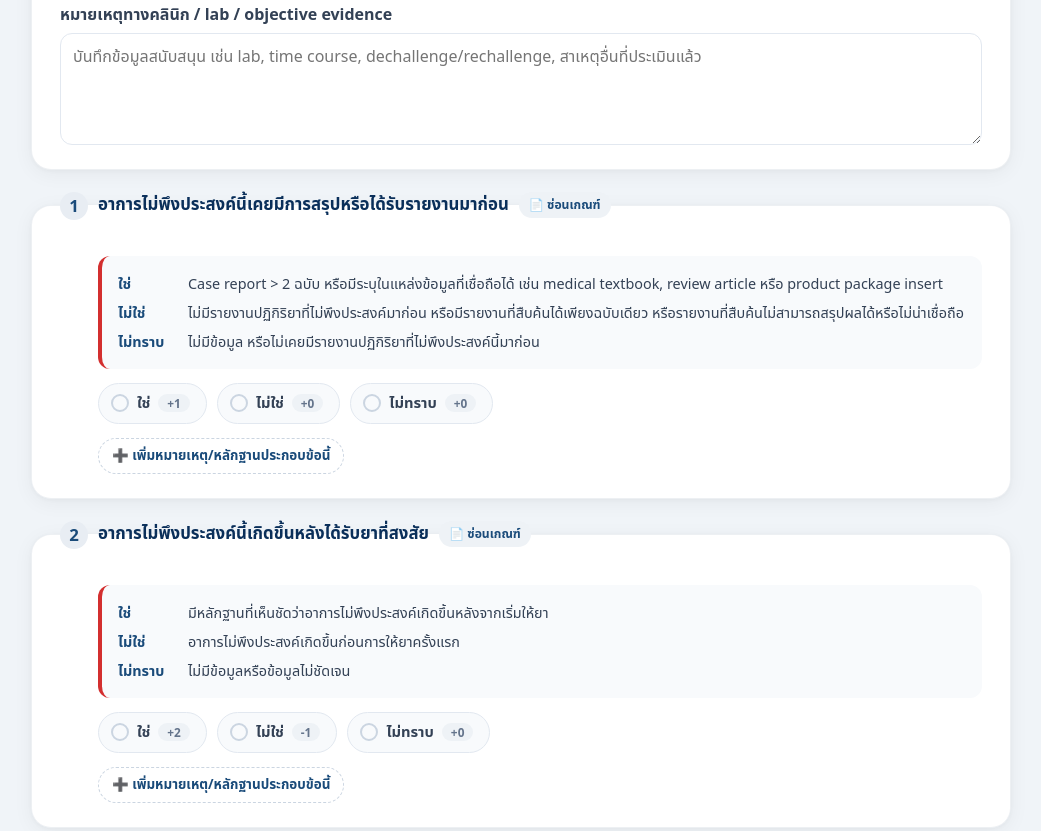
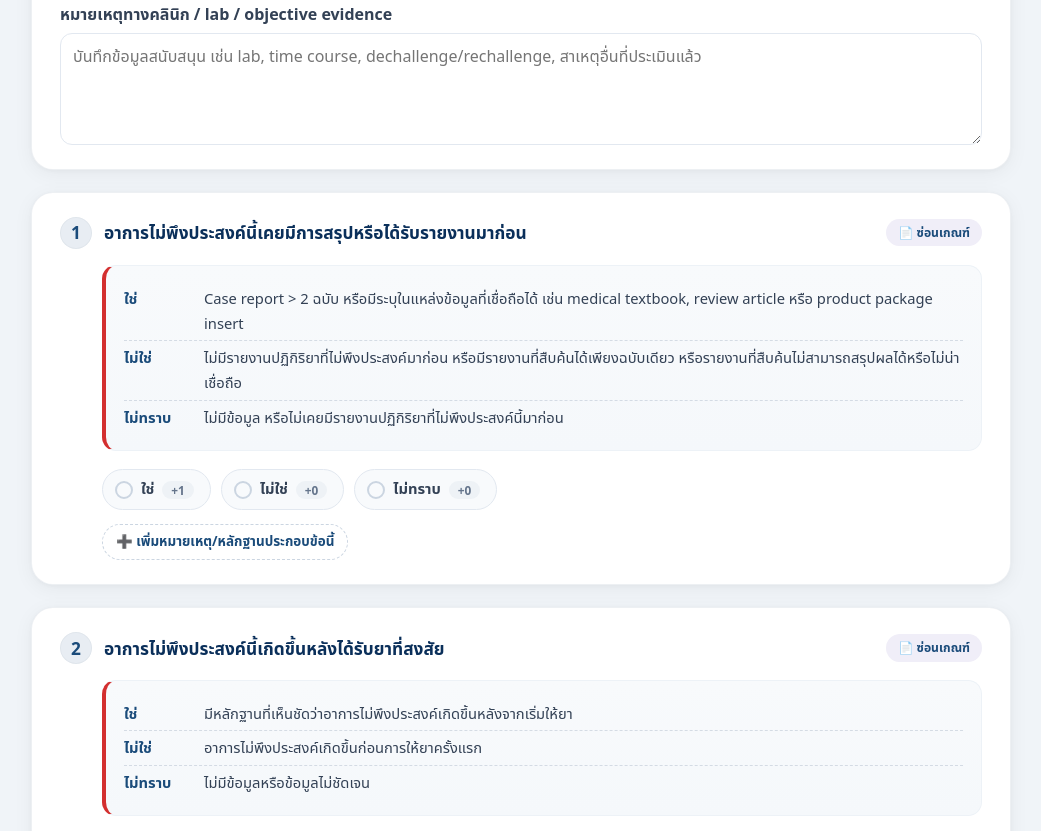
Before and after one commit to juipharmacist65/Naranjo_ADR_Probability_Scale, a plain HTML site: page index.html in a window 1280 px wide. Shown: the part 584-1415 px from the top of the page, without its empty margins (119-1160 px from the left). Drawn offline with Linux system fonts and the light colour scheme.

Commit message:
Add files via upload

```diff
--- a/styles.css
+++ b/styles.css
@@ -8,6 +8,7 @@
   --muted: #64748b;
   --border: #e2e8f0;
   --soft: #f8fafc;
+  --soft-blue: #eef4fb;
 }
 
 *, *::before, *::after { box-sizing: border-box; margin: 0; padding: 0; }
@@ -57,46 +58,173 @@ body {
   color: #fff;
 }
 .badge, .app-header .sub span {
-  display: inline-block; background: rgba(255,255,255,.16); color: #fff;
-  padding: 4px 14px; border-radius: 999px; border-left: 3px solid var(--danger);
+  display: inline-block;
+  background: rgba(255,255,255,.16);
+  color: #fff;
+  padding: 4px 14px;
+  border-radius: 999px;
+  border-left: 3px solid var(--danger);
 }
 .badge { font-size: .78rem; font-weight: 700; margin-bottom: 6px; }
 h1 { font-size: clamp(1.45rem, 4vw, 2rem); line-height: 1.2; }
 .sub { margin-top: 4px; opacity: .94; line-height: 1.6; }
+
 .card, .result-section {
-  background: var(--card); border-radius: 20px; padding: 24px 28px; margin-bottom: 22px;
+  background: var(--card);
+  border-radius: 22px;
+  padding: 24px 28px;
+  margin-bottom: 22px;
   border: 1px solid rgba(10,47,90,.07);
   box-shadow: 0 4px 20px rgba(0,0,0,.05), 0 1px 4px rgba(0,0,0,.03);
 }
+
+/* Fieldset/legend fix: keep the question title inside the white card instead of floating on the border. */
+fieldset.card {
+  min-inline-size: 0;
+  border-color: rgba(10,47,90,.07);
+}
+fieldset.card::after {
+  content: "";
+  display: block;
+  clear: both;
+}
+
 .section-title, .card-title { color: var(--primary); font-weight: 750; }
 .section-title { font-size: 1.15rem; margin-bottom: 4px; }
 .muted { color: var(--muted); font-size: .88rem; line-height: 1.6; margin-top: 8px; }
 .field-grid { display: grid; grid-template-columns: repeat(2, minmax(0, 1fr)); gap: 14px 18px; margin-top: 18px; }
 label { font-weight: 650; color: #334155; }
 input[type="text"], input[type="date"], textarea {
-  width: 100%; display: block; margin-top: 6px; border: 1.5px solid var(--border); border-radius: 12px;
-  padding: 11px 12px; font: inherit; font-weight: 450; color: var(--text); background: #fff;
+  width: 100%;
+  display: block;
+  margin-top: 6px;
+  border: 1.5px solid var(--border);
+  border-radius: 12px;
+  padding: 11px 12px;
+  font: inherit;
+  font-weight: 450;
+  color: var(--text);
+  background: #fff;
 }
 textarea { resize: vertical; }
 input:focus, textarea:focus { outline: 3px solid rgba(211,47,47,.16); border-color: var(--primary-2); }
 .note-label { display: block; margin-top: 16px; }
-.card-title { font-size: 1.05rem; display: flex; gap: 10px; align-items: flex-start; }
-.q-num { display: inline-flex; align-items: center; justify-content: center; background: #e8edf3; color: var(--primary-2); width: 28px; height: 28px; border-radius: 50%; font-weight: 800; flex: 0 0 auto; }
-.criteria-toggle { margin-left: auto; border: none; background: #eef2f6; border-radius: 999px; padding: 4px 10px; color: var(--primary-2); font: inherit; font-size: .76rem; cursor: pointer; white-space: nowrap; }
-.criteria-toggle:hover { background: #dce3ec; }
-.criteria-box { background: var(--soft); border-left: 4px solid var(--danger); border-radius: 12px; padding: 13px 16px; margin: 12px 0 14px 38px; color: #334155; line-height: 1.6; font-size: .9rem; }
+
+.card-title {
+  float: left;
+  width: 100%;
+  display: grid;
+  grid-template-columns: 34px minmax(0, 1fr) auto;
+  gap: 10px;
+  align-items: center;
+  padding: 0 0 16px;
+  margin: 0;
+  font-size: 1.08rem;
+  line-height: 1.45;
+}
+.card-title > span:not(.q-num) {
+  display: block;
+  min-width: 0;
+  overflow-wrap: anywhere;
+  word-break: break-word;
+}
+.q-num {
+  display: inline-flex;
+  align-items: center;
+  justify-content: center;
+  background: #e8edf3;
+  color: var(--primary-2);
+  width: 32px;
+  height: 32px;
+  border-radius: 50%;
+  font-weight: 850;
+  flex: 0 0 auto;
+  box-shadow: inset 0 0 0 1px rgba(10,47,90,.04);
+}
+.criteria-toggle {
+  justify-self: end;
+  margin-left: 0;
+  border: none;
+  background: #f0eef8;
+  border-radius: 999px;
+  padding: 5px 12px;
+  color: var(--primary-2);
+  font: inherit;
+  font-size: .76rem;
+  font-weight: 750;
+  cursor: pointer;
+  white-space: nowrap;
+}
+.criteria-toggle:hover { background: #e4e0f0; }
+
+.criteria-box {
+  clear: both;
+  background: linear-gradient(180deg, #f8fafc 0%, #f5f8fb 100%);
+  border: 1px solid #edf2f7;
+  border-left: 4px solid var(--danger);
+  border-radius: 14px;
+  padding: 16px 18px;
+  margin: 0 0 16px 42px;
+  color: #334155;
+  line-height: 1.72;
+  font-size: .92rem;
+}
 .criteria-box.closed { display: none; }
-.c-item { display: grid; grid-template-columns: 62px 1fr; gap: 8px; padding: 3px 0; }
-.c-label { color: var(--primary-2); font-weight: 800; }
-.options { display: flex; flex-wrap: wrap; gap: 10px; margin-left: 38px; }
-.options label { display: inline-flex; align-items: center; gap: 8px; background: var(--soft); padding: 8px 16px 8px 12px; border: 1.5px solid var(--border); border-radius: 999px; cursor: pointer; user-select: none; font-size: .92rem; }
+.c-item {
+  display: grid;
+  grid-template-columns: 70px minmax(0, 1fr);
+  gap: 10px;
+  padding: 4px 0;
+  align-items: start;
+}
+.c-item + .c-item { border-top: 1px dashed rgba(148,163,184,.35); }
+.c-label {
+  color: var(--primary-2);
+  font-weight: 850;
+  white-space: nowrap;
+}
+
+.options {
+  display: flex;
+  flex-wrap: wrap;
+  gap: 10px;
+  margin-left: 42px;
+  padding-top: 2px;
+}
+.options label {
+  display: inline-flex;
+  align-items: center;
+  gap: 8px;
+  background: var(--soft);
+  padding: 8px 16px 8px 12px;
+  border: 1.5px solid var(--border);
+  border-radius: 999px;
+  cursor: pointer;
+  user-select: none;
+  font-size: .92rem;
+  min-height: 38px;
+}
 .options label:hover { background: #f1f5f9; border-color: #94a3b8; }
-.options input[type="radio"] { appearance: none; width: 18px; height: 18px; border: 2px solid #cbd5e1; border-radius: 50%; }
-.options input[type="radio"]:checked { border-color: var(--primary); background: var(--primary); box-shadow: inset 0 0 0 4px #fff, 0 0 0 1.5px var(--primary); }
+.options input[type="radio"] {
+  appearance: none;
+  width: 18px;
+  height: 18px;
+  border: 2px solid #cbd5e1;
+  border-radius: 50%;
+  flex: 0 0 auto;
+}
+.options input[type="radio"]:checked {
+  border-color: var(--primary);
+  background: var(--primary);
+  box-shadow: inset 0 0 0 4px #fff, 0 0 0 1.5px var(--primary);
+}
 .options input[type="radio"]:focus-visible, button:focus-visible { outline: 3px solid rgba(211,47,47,.35); outline-offset: 2px; }
 .options label:has(input:checked) { background: #e6edf5; border-color: var(--primary); color: var(--primary); }
 .score-hint { color: var(--muted); background: #eef2f6; border-radius: 999px; padding: 1px 9px; font-weight: 800; font-size: .74rem; }
-.question-note { margin: 14px 0 0 38px; }
+
+.question-note {
+  margin: 14px 0 0 42px;
+}
 .note-toggle {
   border: 1.5px dashed #cbd5e1;
   background: #fff;
@@ -109,10 +237,21 @@ input:focus, textarea:focus { outline: 3px solid rgba(211,47,47,.16); border-col
   padding: 7px 13px;
 }
 .note-toggle:hover { background: #f1f5f9; border-color: var(--primary-2); }
-.question-note-panel { display: block; margin-top: 10px; font-size: .9rem; color: #334155; }
+.question-note-panel {
+  display: block;
+  margin-top: 10px;
+  font-size: .9rem;
+  color: #334155;
+  padding: 14px 16px;
+  background: #fffdf8;
+  border: 1px solid #fed7aa;
+  border-left: 4px solid var(--danger);
+  border-radius: 14px;
+}
 .question-note-panel.closed { display: none; }
-.question-note-textarea { min-height: 82px; }
+.question-note-textarea { min-height: 82px; background: #fff; }
 .note-help { display: block; color: var(--muted); font-size: .78rem; font-weight: 500; margin-top: 4px; line-height: 1.5; }
+
 .actions { display: flex; gap: 12px; flex-wrap: wrap; align-items: center; }
 .btn { border: none; border-radius: 999px; padding: 11px 24px; font: inherit; font-weight: 750; cursor: pointer; background: #e8edf3; color: var(--text); }
 .btn-primary { background: var(--primary); color: #fff; box-shadow: 0 4px 12px rgba(10,47,90,.22); }
@@ -145,20 +284,34 @@ input:focus, textarea:focus { outline: 3px solid rgba(211,47,47,.16); border-col
 .footer-note { text-align: center; color: #94a3b8; font-size: .82rem; margin-top: 32px; border-top: 1px solid var(--border); padding-top: 22px; line-height: 1.5; }
 .visually-hidden { position: absolute; width: 1px; height: 1px; padding: 0; margin: -1px; overflow: hidden; clip: rect(0,0,0,0); white-space: nowrap; border: 0; }
 #result { scroll-margin-top: 20px; }
+
 @media print {
   body { background: #fff; padding: 0; }
   .app-header, form, .result-actions, .footer-note { display: none !important; }
   .result-section { display: block !important; box-shadow: none; border: none; padding: 0; }
 }
+
 @media (max-width: 760px) {
   body { padding: 12px 8px 40px; }
   .app-header { padding: 20px 18px; align-items: flex-start; }
   .logo-container { width: 56px; height: 56px; border-radius: 16px; }
   .card, .result-section { padding: 18px 16px; }
   .field-grid { grid-template-columns: 1fr; }
+  .card-title {
+    grid-template-columns: 32px minmax(0, 1fr);
+    gap: 8px;
+    padding-bottom: 14px;
+  }
+  .criteria-toggle {
+    grid-column: 2;
+    justify-self: start;
+    margin-top: 4px;
+  }
   .criteria-box, .options, .question-note { margin-left: 0; }
-  .card-title { flex-wrap: wrap; }
-  .criteria-toggle { margin-left: 38px; }
+  .criteria-box { padding: 14px 15px; }
+  .c-item { grid-template-columns: 1fr; gap: 2px; padding: 8px 0; }
+  .c-item:first-child { padding-top: 0; }
+  .c-label { white-space: normal; }
   .options label { flex: 1 1 100%; justify-content: center; }
   .btn { width: 100%; justify-content: center; }
   .result-score { font-size: 2.3rem; }
```
Also changed, not shown: 1 other file.
